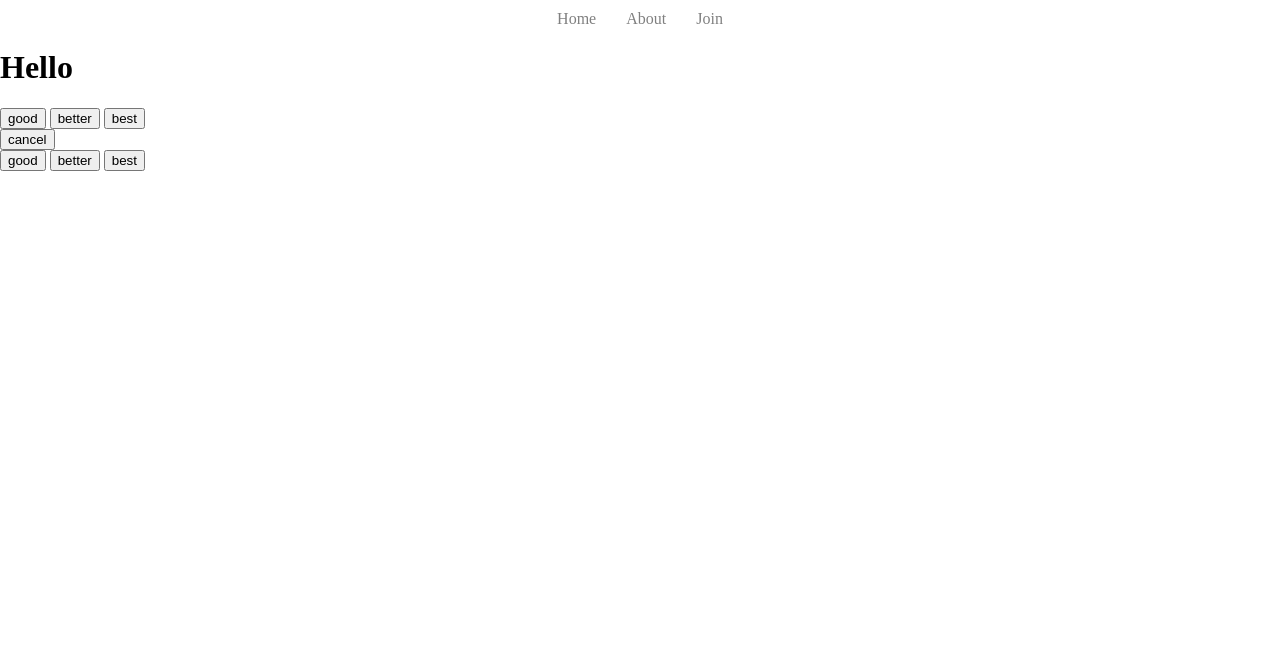
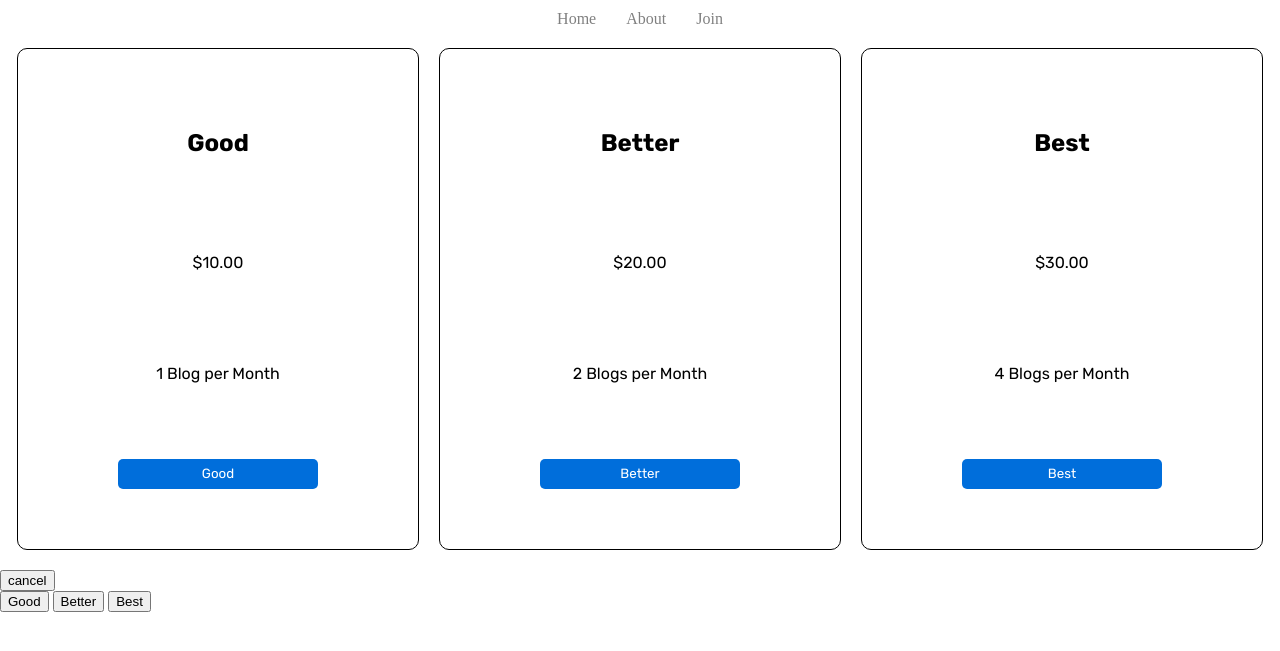
Before and after one commit to Dlang-max/AutoBlog_Django_App, a Django app: page /pay/ in a window 1280 px wide. Shown: the top 651 px of the page. Run offline with Django 4.2, Linux system fonts and the light colour scheme; the visitor is signed in with stand-in values (Sample User, id 1); parts of the project's set-up code (start-up, migrations or seed data) failed here and were passed over.

Commit message:
designed sytles for payment cards

```diff
--- a/mysite/autoblog/models.py
+++ b/mysite/autoblog/models.py
@@ -16,9 +16,9 @@ class Member(models.Model):
 
     membership_levels = {
         'none' : 'none',
-        'good' : 'good',
-        'better' : 'better',
-        'best' : 'best'
+        'Good' : 'Good',
+        'Better' : 'Better',
+        'Best' : 'Best'
     }
 
     membership_level = models.CharField(max_length=10, choices=membership_levels, default='none')
--- a/mysite/autoblog/static/autoblog/style.css
+++ b/mysite/autoblog/static/autoblog/style.css
@@ -1,3 +1,10 @@
+:root {
+    --font:  "Rubik", sans-serif;
+    --button-blue: #006edb;
+    --button-hover-blue:  #00468b;
+    --font-color: white;
+}
+
 body {
     margin: 0;
     width: 100%;
@@ -148,19 +156,69 @@ section {
     padding-bottom: 10px;
     border-radius: 20px;
     border: none;
-    background-color: rgb(0, 113, 227);
+    background-color: var(--button-blue);
     color: white;
 }
 
 .submit-button:hover {
-    background-color: #006edb;
+    background-color: var(--button-hover-blue);
     cursor: pointer;
+    transition: 500ms;
 }
 
 #delete-blog{
     background-color: rgb(255, 0, 0);
 }
 
+/*
+* Stripe Payments
+*/
+.stripe-form {
+    font-family: var(--font);
+    display: flex;
+    flex-direction: row;
+    align-items: center;
+    justify-content: center;
+    margin: 10px;
+}
+
+.payment-card-container {
+    display: flex;
+    flex-direction: row;
+}
+.payment-card {
+    display: flex;
+    flex-direction: column;
+    justify-content:  space-evenly;
+    align-items: center;
+    border: 1px solid black;
+    border-radius: 10px;
+    width: 400px;
+    height: 500px;
+    margin: 10px;
+    transition: 850ms;
+}
+
+.payment-card:hover {
+    transition: 850ms;
+    transform: scale(1.01);
+}
+
+.payment-button {
+    font-family: var(--font);
+    width: 50%;
+    height: 30px;
+    border: none;
+    border-radius: 5px;
+    color: white;
+    background-color: var(--button-blue);
+}
+
+.payment-button:hover {
+    background-color: var(--button-hover-blue);
+    cursor: pointer;
+    transition: 500ms;
+}
 
 
 @media only screen and (max-width: 1000px){
--- a/mysite/autoblog/templates/autoblog/pay.html
+++ b/mysite/autoblog/templates/autoblog/pay.html
@@ -3,21 +3,50 @@
 {% block title %}Pay{% endblock %}
 
 {% block content %}
-<h1 class="introduction">Hello</h1>
-<form action="create-checkout-session/" method="POST">
+<form class="stripe-form" action="create-checkout-session/" method="POST">
     {% csrf_token %}
-    <input type="submit" name="payment" value="good" />
-    <input type="submit" name="payment" value="better" />
-    <input type="submit" name="payment" value="best" />
+    <div class="payment-card-container">
+        <div id="good-card" class="payment-card">
+            <h2>Good</h2>
+            <p>$10.00</p>
+            <p>1 Blog per Month</p>
+            <input class="payment-button" type="submit" name="payment" value="Good" />
+        </div>
+        <div id="better-card" class="payment-card">
+            <h2>Better</h2>
+            <p>$20.00</p>
+            <p>2 Blogs per Month</p>
+            <input class="payment-button" type="submit" name="payment" value="Better" />
+        </div>
+        <div id="best-card" class="payment-card">
+            <h2>Best</h2>
+            <p>$30.00</p>
+            <p>4 Blogs per Month</p>
+            <input class="payment-button" type="submit" name="payment" value="Best" />
+        </div>
+    </div>
 </form>
+
+
+
+
+
+
+
+
+
+
+
+
+
 <form action="cancel-subscription/" method="POST">
     {% csrf_token %}
     <input type="submit" name="payment" value="cancel" />
 </form>
 <form action="upgrade-subscription/" method="POST">
     {% csrf_token %}
-    <input type="submit" name="upgrade-option" value="good" />
-    <input type="submit" name="upgrade-option" value="better" />
-    <input type="submit" name="upgrade-option" value="best" />
+    <input type="submit" name="upgrade-option" value="Good" />
+    <input type="submit" name="upgrade-option" value="Better" />
+    <input type="submit" name="upgrade-option" value="Best" />
 </form>
 {% endblock %}
```
Also changed, not shown: other parts of mysite/autoblog/static/autoblog/style.css (+38 -10 lines), mysite/autoblog/member_views.py (+10 -0 lines).
